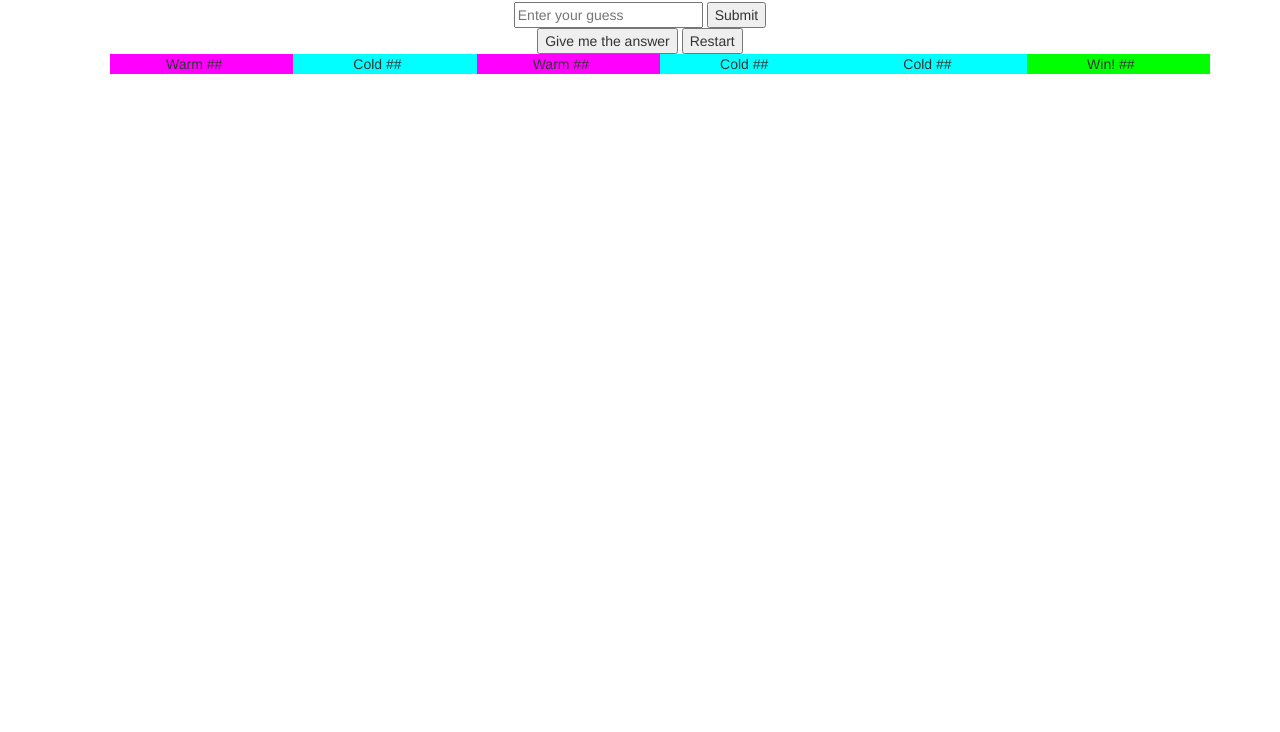
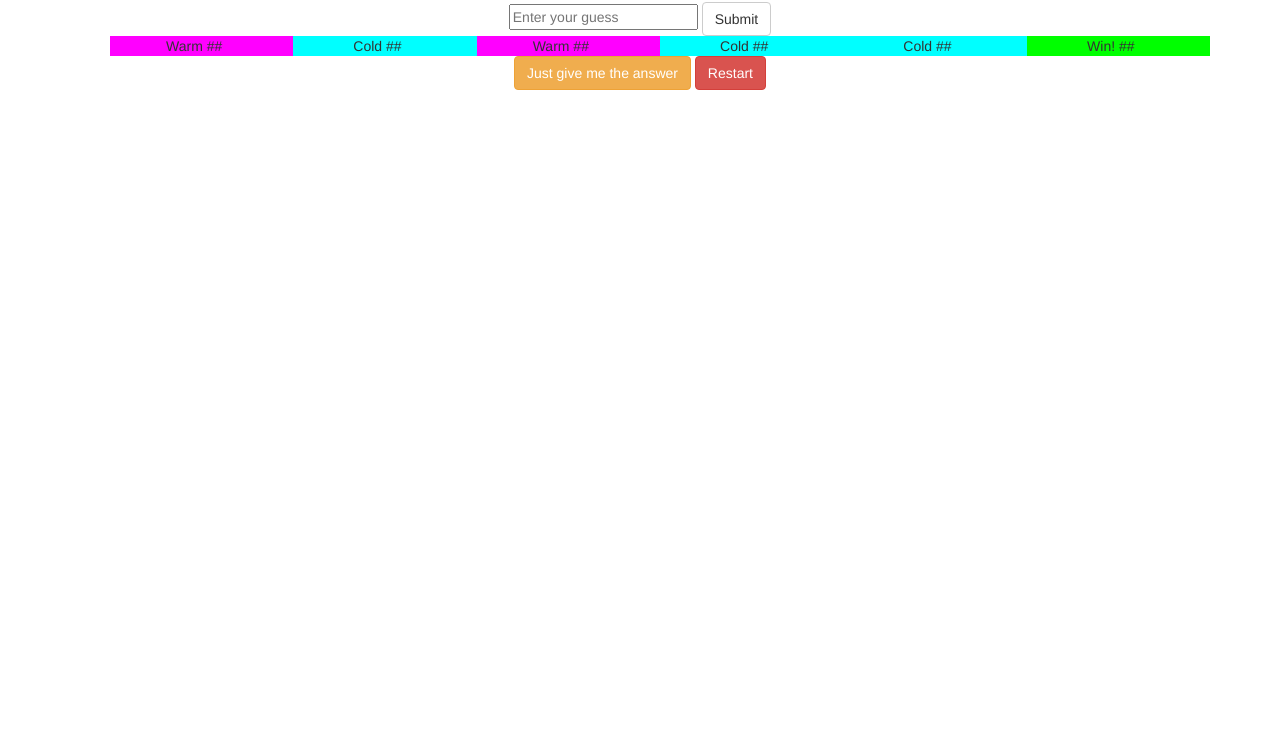
Before and after one commit to ashryanbeats/guessing-game, a plain HTML site: page index.html in a window 1280 px wide. Shown: the part 68-800 px from the top of the page. Drawn offline with nearby package versions, Linux system fonts and the light colour scheme.

Commit message:
Added Bootstap buttons. Added ids for all Bootstrap rows (for later use). Moved #previous-answers above #escape-buttons.

```diff
--- a/index.html
+++ b/index.html
@@ -14,26 +14,20 @@
 
 <body>
 	<div class="container">
-		<div class="row">
+		<div class="row" id="game-title">
 			<h1 class="col-md-12 text-center">Guessing Game</h1>
 		</div>
 
-		<div class="row">
+		<div class="row" id="submit-area">
 			<div class="col-md-12 text-center">
-					<input type="text"placeholder="Enter your guess">
-					<button type="submit">Submit</button>
-			</div>
-		</div>
-		<div class="row">
-			<div class="col-md-12 text-center">
-					<button type="button">Give me the answer</button>
-					<button type="button">Restart</button>
+					<input type="text" placeholder="Enter your guess">
+					<input class="btn btn-default" type="submit" value="Submit">
 			</div>
 		</div>
 
-		<div class="row">
+		<div class="row" id="previous-answers">
 			<div class="col-md-12">
-				<ul id="previous-answers">
+				<ul>
 					<li class="warm text-nowrap text-center col-md-2">Warm ##</li>
 					<li class="cold text-nowrap text-center col-md-2">Cold ##</li>
 					<li class="warm text-nowrap text-center col-md-2">Warm ##</li>
@@ -44,6 +38,14 @@
 			</div>
 		</div>
 
+		<div class="row" id="escape-buttons">
+			<div class="col-md-12 text-center">
+				<input class="btn btn-warning" type="button" value="Just give me the answer">
+				<input class="btn btn-danger" type="button" value="Restart">
+			</div>
+		</div>
+
+
 	</div>
 
 	<!-- scripts -->
```
